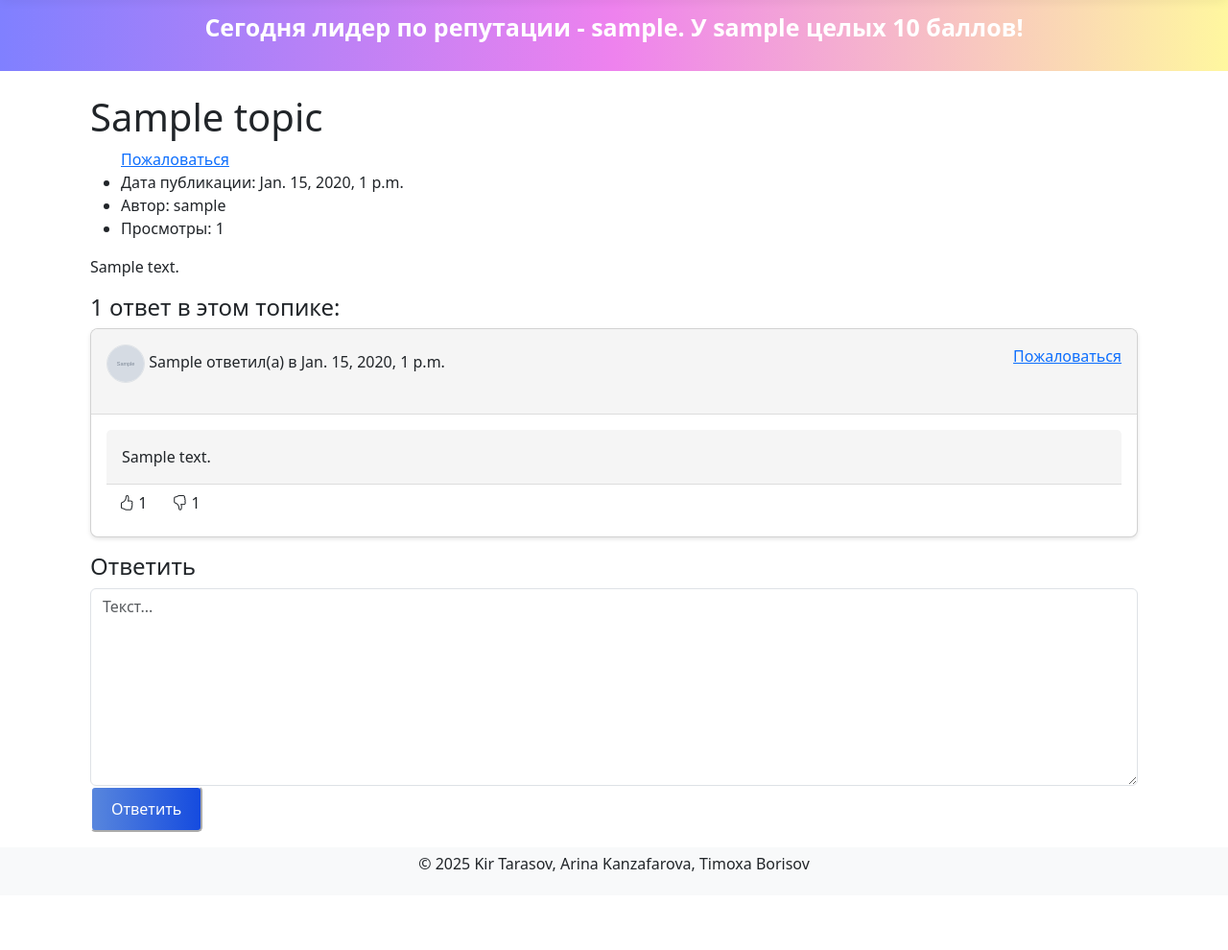
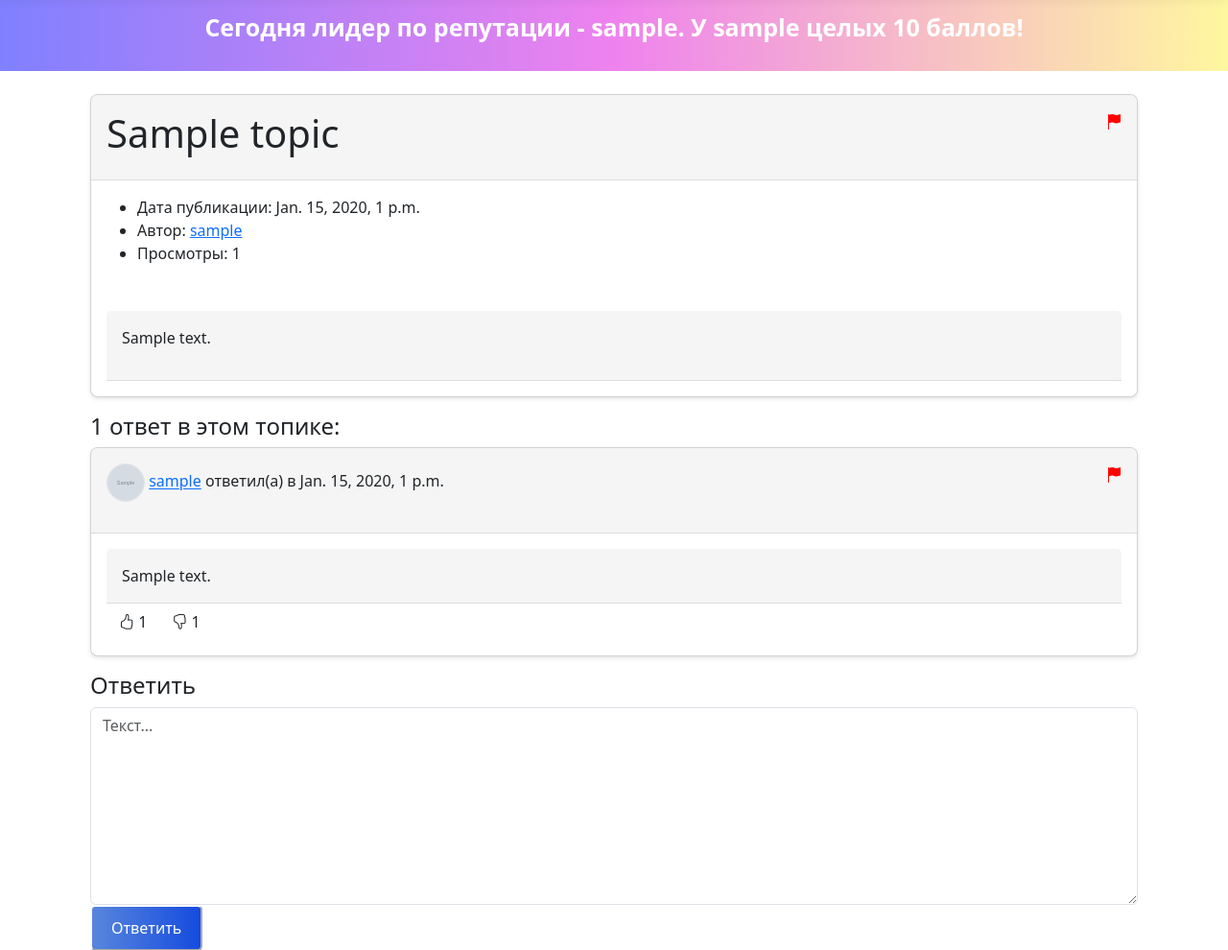
Before and after one commit to Tarasyonok/PLOV, a Django app: page /forum/topic/1/ in a window 1280 px wide. Shown: the part 70-1060 px from the top of the page at 96% size. Before the commit the page ends 978 px from the top, so only its background shows below. Run offline with Django 5.2, Linux system fonts and the light colour scheme; a user stored in the database is signed in; tables that the repository leaves empty hold one stand-in row (values such as "Sample post"); grey boxes marked "Sample" are stand-in pictures; some libraries are stand-ins or nearby versions.

Commit message:
front: change report and add links to acc

```diff
--- a/plov/forum/views.py
+++ b/plov/forum/views.py
@@ -28,7 +28,7 @@ def topic_post(request):
                 text=text,
             )
             topic.save()
-            return django.shortcuts.redirect('homepage:homepage')
+            return django.shortcuts.redirect('forum:forum')
     else:
         form = forum.forms.TopicForm()
 
--- a/plov/templates/forum/topic_detail.html
+++ b/plov/templates/forum/topic_detail.html
@@ -6,15 +6,29 @@
 <div>
     <div class="container">
         <div>
-            <div>
-                <h1 class="h1 dx-blog-post-title">{{ topic.title }}</h1>
-                <ul class="dx-blog-post-info">
-                    <a href="{% url 'forum:topic-report' topic.id %}" class="dx-widget-link"> Пожаловаться</a>
-                    <li>Дата публикации: {{ topic.created }}</li>
-                    <li>Автор: {{ topic.user.username }}</li>
-                    <li>Просмотры: {{ topic.topic_view_count }}</li>
-                </ul>
-                <p class="mnb-2">{{ topic.text }}</p>
+            <div class="card">
+                <div class="card-header">
+                    <div class="d-flex fw-wrap mb12">
+                        <div class="flex-grow-1">
+                            <h1>{{ topic.title }}</h1>
+                        </div>
+                        <div class="aside-cta mb12 print:d-none">
+                            <a href="{% url 'forum:topic-report' topic.id %}" class="report-link" style="color: red;"><i class="bi bi-flag-fill"></i></a>
+                        </div>
+                    </div>
+                </div>
+                <div class="card-body">
+                    <ul>
+                        <li>Дата публикации: {{ topic.created }}</li>
+                        <li>Автор: <a href={% url "users:profile" topic.user.username %}>{{ topic.user.username }}</a></li>
+                        <li>Просмотры: {{ topic.topic_view_count }}</li>
+                    </ul>
+                </div>
+                <div class="card-body">
+                    <div class="card-header">
+                        <p class="mnb-2">{{ topic.text }}</p>
+                    </div>
+                </div>
             </div>
 
         </div>
@@ -40,12 +54,12 @@
                                         {% if answer.user.profile.avatar %}
                                             <img src="{{ answer.user.profile.avatar.url }}" width="40" height="40" class="rounded-circle border object-fit-cover">
                                         {% endif %}
-                                        <span>{{ answer.user.username|capfirst }}</span>
+                                        <span><a href={% url "users:profile" answer.user.username %}>{{ answer.user.username }}</a></span>
                                         <span>ответил(а) в {{ answer.created }}</span>
                                     </p>
                                 </div>
                                 <div class="aside-cta mb12 print:d-none">
-                                    <a href="{% url 'forum:answer-report' answer.id %}" class="report-link">Пожаловаться</a>
+                                    <a href="{% url 'forum:answer-report' answer.id %}" class="report-link" style="color: red;"><i class="bi bi-flag-fill"></i></a>
                                 </div>
                             </div>
                         </div>
--- a/plov/templates/forum/topic_list.html
+++ b/plov/templates/forum/topic_list.html
@@ -31,7 +31,7 @@
                           {% if topic.user.profile.avatar %}
                             <img src="{{ topic.user.profile.avatar.url }}" width="40" height="40" class="rounded-circle border object-fit-cover">
                           {% endif %}
-                          {{ topic.user.username }} задал(а) вопрос в {{ topic.created }}
+                          <a href={% url "users:profile" topic.user.username %}>{{ topic.user.username }}</a> задал(а) вопрос в {{ topic.created }}
                         </p>
                     </div>
                     <div class="aside-cta mb12 print:d-none">
```
